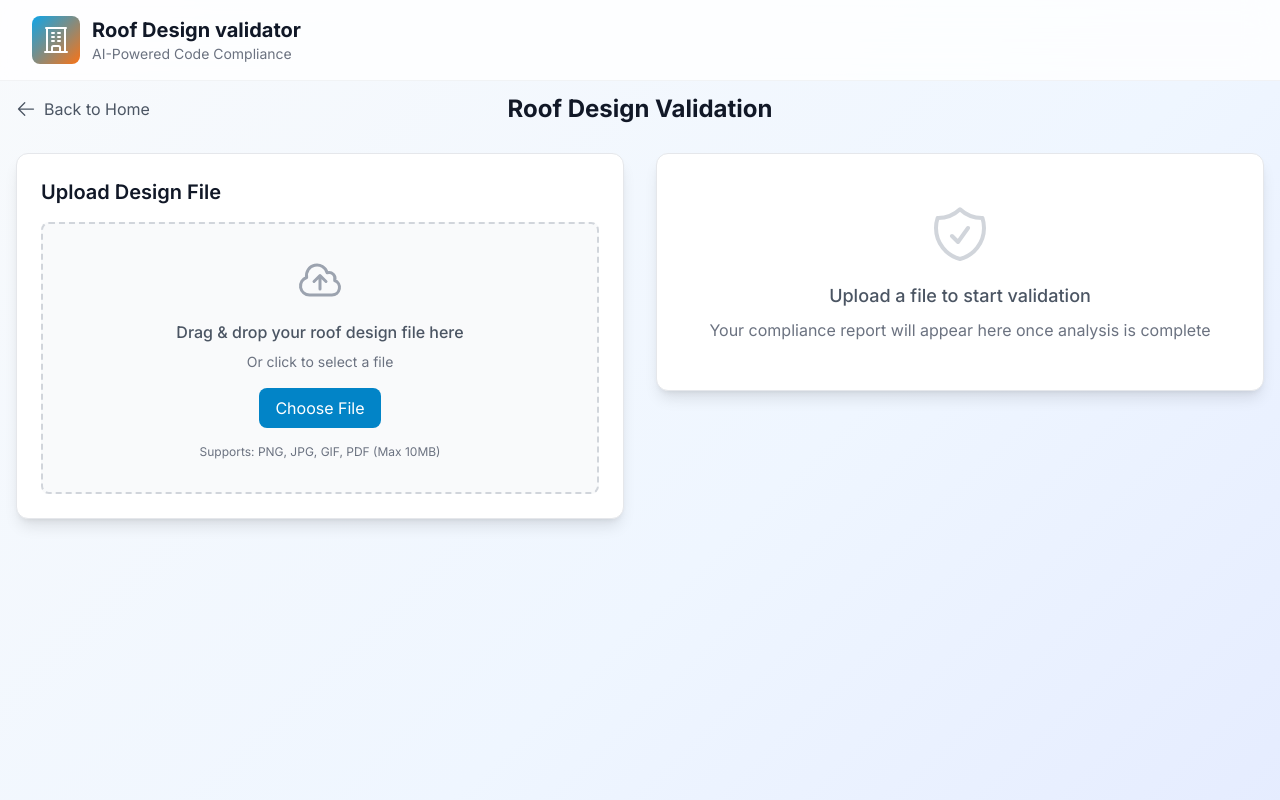
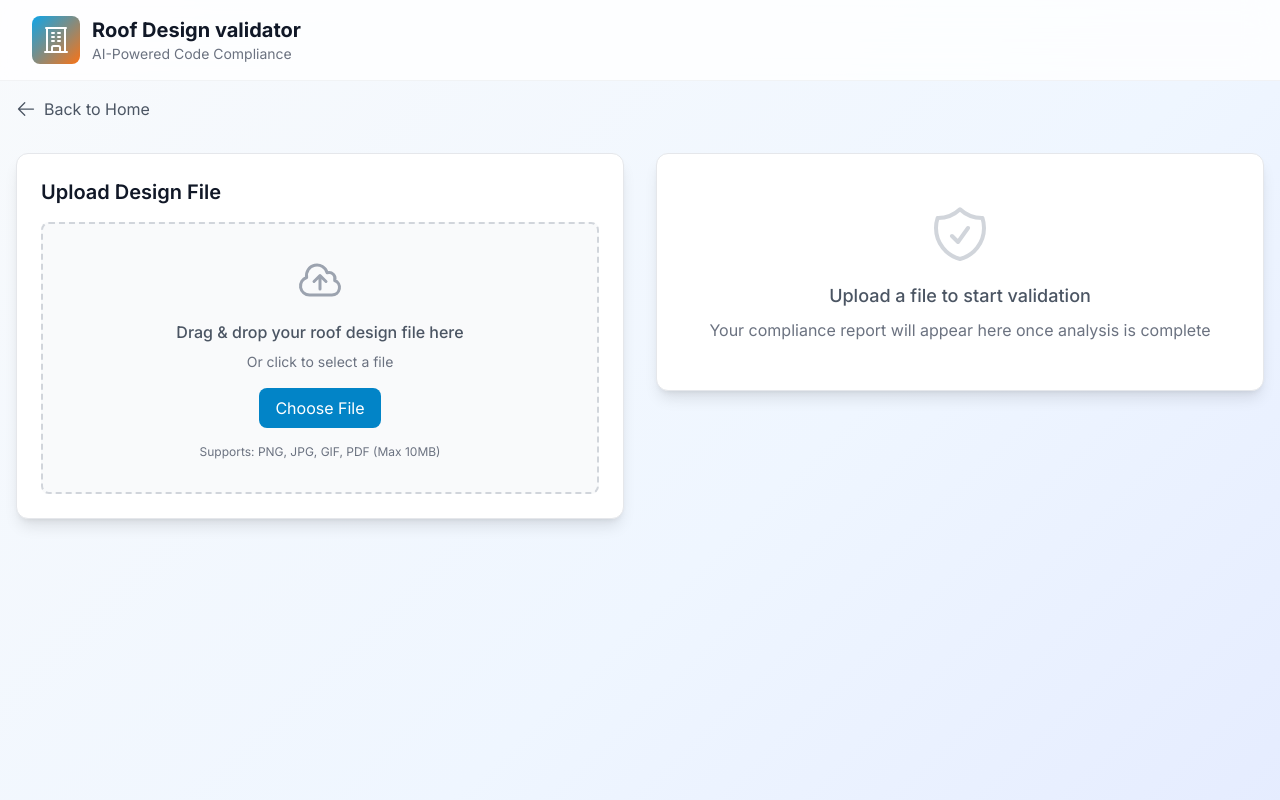
Before and after one commit to saranjv426/multi-agent, a Next.js app in the folder frontend/: page / in a window 1280 px wide. Both pictures are taken after a click on the button "Start Validation". Shown: the top 800 px of the page. Built offline with nearby package versions, Linux system fonts and the light colour scheme.

Commit message:
Remove unnecessary page title for cleaner UI

```diff
--- a/frontend/components/UploadInterface.tsx
+++ b/frontend/components/UploadInterface.tsx
@@ -262,7 +262,7 @@ export default function UploadInterface({ onBack }: UploadInterfaceProps) {
     <div className="min-h-screen py-4">
       <div className="container mx-auto px-4 max-w-[1770px]">
         {/* Header */}
-        <div className="flex items-center justify-between mb-8">
+        <div className="flex items-center mb-8">
           <button
             onClick={onBack}
             className="inline-flex items-center space-x-2 text-gray-600 hover:text-gray-900 transition-colors"
@@ -270,10 +270,6 @@ export default function UploadInterface({ onBack }: UploadInterfaceProps) {
             <ArrowLeftIcon className="h-5 w-5" />
             <span>Back to Home</span>
           </button>
-
-          <h1 className="text-2xl font-bold text-gray-900 absolute left-1/2 transform -translate-x-1/2">Roof Design Validation</h1>
-
-          <div></div> {/* Spacer for balance */}
         </div>
 
         <div className="grid grid-cols-1 lg:grid-cols-2 gap-6 lg:gap-8 min-h-[calc(100vh-200px)]">
```
